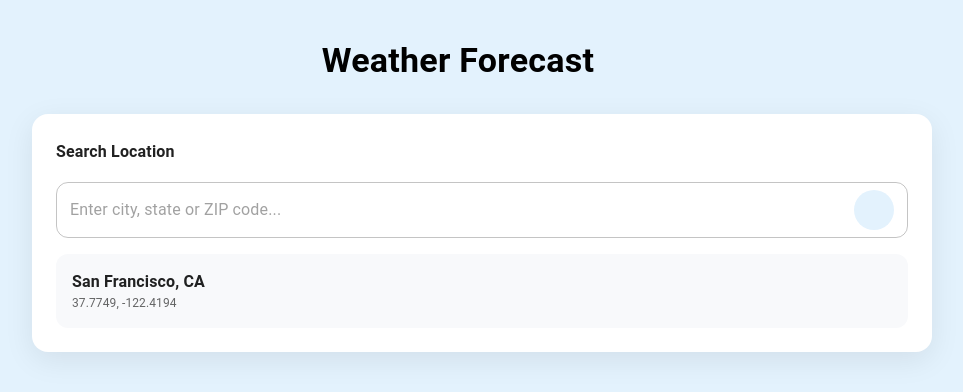
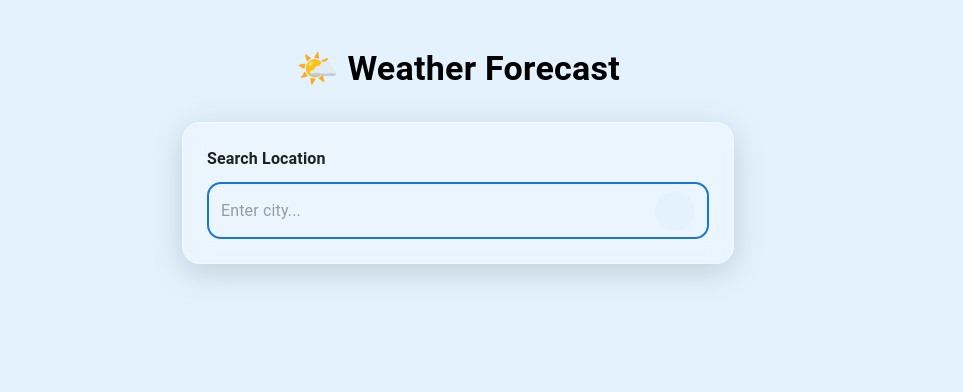
Before and after one commit to mokone-september/weather-appicaltion, a React (Vite) app: page / in a window 1280 px wide. Shown: the top 392 px of the page, without its empty margins (182-1145 px from the left). Built offline with nearby package versions, Linux system fonts and the light colour scheme; some icons are missing.

Commit message:
chore: polish cover letter wording and enhance readability

```diff
--- a/src/App.tsx
+++ b/src/App.tsx
@@ -1,4 +1,4 @@
-import { useState } from "react";
+import { useState, useEffect, useMemo } from "react";
 import {
   Box,
   TextField,
@@ -13,7 +13,9 @@ import {
 } from "@mui/material";
 import SearchIcon from "@mui/icons-material/Search";
 
-// Weather code mapping with weathericons.io CSS classes
+// ----------------------------------------
+// Weather code mapping
+// ----------------------------------------
 const weatherCodeMap: { [key: number]: { description: string; iconClass: string } } = {
   0: { description: "Clear sky", iconClass: "wi wi-day-sunny" },
   1: { description: "Mainly clear", iconClass: "wi wi-day-sunny" },
@@ -40,7 +42,9 @@ const weatherCodeMap: { [key: number]: { description: string; iconClass: string
   99: { description: "Heavy thunderstorm", iconClass: "wi wi-storm-showers" },
 };
 
-// City coordinate lookup
+// ----------------------------------------
+// Coordinates
+// ----------------------------------------
 const cityCoordinates: { [key: string]: { lat: number; lon: number } } = {
   "new york": { lat: 40.7128, lon: -74.006 },
   london: { lat: 51.5074, lon: -0.1278 },
@@ -54,23 +58,49 @@ const cityCoordinates: { [key: string]: { lat: number; lon: number } } = {
   beijing: { lat: 39.9042, lon: 116.4074 },
 };
 
+// ----------------------------------------
+// Weather type
+// ----------------------------------------
+interface WeatherData {
+  temperature: number;
+  windspeed: number;
+  winddirection: number;
+  weathercode: number;
+}
+
 export default function App() {
   const [city, setCity] = useState("");
-  const [weather, setWeather] = useState<any>(null);
+  const [weather, setWeather] = useState<WeatherData | null>(null);
   const [loading, setLoading] = useState(false);
   const [error, setError] = useState("");
+
+  // Autofocus search field
+  useEffect(() => {
+    document.getElementById("city-input")?.focus();
+  }, []);
+
+  // Load last city
+  useEffect(() => {
+    const last = localStorage.getItem("lastCity");
+    if (last) setCity(last);
+  }, []);
+
+  // Save last searched city
+  useEffect(() => {
+    if (weather) localStorage.setItem("lastCity", city);
+  }, [weather]);
 
   const getWeather = async () => {
     const trimmedCity = city.trim();
 
     if (!trimmedCity) {
-      setError("⚠️ Please enter a city name");
+      setError("Please enter a city name.");
       setWeather(null);
       return;
     }
 
     if (trimmedCity.length < 2) {
-      setError("⚠️ City name must be at least 2 characters");
+      setError("City name must be at least 2 characters.");
       return;
     }
 
@@ -84,7 +114,7 @@ export default function App() {
 
       if (!coordinates) {
         setError(
-          `❌ City "${trimmedCity}" not found. Try: New York, London, Tokyo, Sydney, Cape Town, Paris, Berlin, Moscow, Delhi, Beijing`
+          `City "${trimmedCity}" not found. Try: New York, London, Tokyo, Sydney, Cape Town, Paris, Berlin, Moscow, Delhi, Beijing`
         );
         setLoading(false);
         return;
@@ -97,67 +127,71 @@ export default function App() {
       if (!res.ok) throw new Error(`HTTP Error: ${res.status}`);
 
       const data = await res.json();
-      if (!data.current_weather) throw new Error("No weather data received");
+      if (!data.current_weather) throw new Error("No weather data");
 
       setWeather(data.current_weather);
-      setError("");
     } catch (err: any) {
-      if (err.message.includes("Failed to fetch")) {
-        setError("🌐 Network error. Check your connection.");
-      } else {
-        setError("❌ Something went wrong. Try again.");
-      }
+      setError("Unable to load weather details. Try again later.");
     } finally {
       setLoading(false);
     }
   };
 
-  const getDescription = (code: number) =>
-    weatherCodeMap[code]?.description ?? `Weather code: ${code}`;
+  const description = useMemo(
+    () => weather && weatherCodeMap[weather.weathercode]?.description,
+    [weather]
+  );
 
-  const getCardBackground = () => {
-    if (!weather) return "#fff";
-    if (weather.temperature >= 30) return "#FFECB3";
-    if (weather.temperature <= 10) return "#BBDEFB";
-    return "#E0F7FA";
-  };
+  const cityLabel =
+    city.trim().charAt(0).toUpperCase() + city.trim().slice(1);
+
+  // suggestions
+  const suggestions = Object.keys(cityCoordinates).filter((c) =>
+    c.startsWith(city.toLowerCase())
+  );
 
   return (
     <Container
-      maxWidth="md"
+      maxWidth="sm"
       sx={{
         minHeight: "100vh",
-        py: 5,
+        py: 6,
         display: "flex",
         flexDirection: "column",
         gap: 4,
+        transition: "background-image 0.8s",
       }}
     >
-      <Typography variant="h4" textAlign="center" fontWeight="bold">
-        Weather Forecast
+      <Typography variant="h4" fontWeight="bold" textAlign="center">
+      🌤️ Weather Forecast
       </Typography>
 
-      {/* SEARCH BAR CARD */}
+      {/* SEARCH BAR */}
       <Card
         sx={{
-          width: "100%",
-          borderRadius: "16px",
           p: 3,
-          boxShadow: "0 8px 30px rgba(0,0,0,0.08)",
+          borderRadius: "18px",
+          backdropFilter: "blur(12px)",
+          backgroundColor: "rgba(255,255,255,0.25)",
+          border: "1px solid rgba(255,255,255,0.3)",
+          boxShadow: "0 8px 32px rgba(0,0,0,0.15)",
         }}
       >
-        <Typography variant="subtitle1" fontWeight="bold" mb={2}>
+        <Typography fontWeight={600} mb={1.5}>
           Search Location
         </Typography>
 
         <TextField
+          id="city-input"
           fullWidth
-          placeholder="Enter city, state or ZIP code..."
+          placeholder="Enter city..."
           value={city}
           onChange={(e) => setCity(e.target.value)}
           onKeyDown={(e) => e.key === "Enter" && getWeather()}
           disabled={loading}
-          sx={{ "& .MuiOutlinedInput-root": { borderRadius: "12px" } }}
+          sx={{
+            "& .MuiOutlinedInput-root": { borderRadius: "14px" },
+          }}
           InputProps={{
             endAdornment: (
               <InputAdornment position="end">
@@ -165,8 +199,8 @@ export default function App() {
                   onClick={getWeather}
                   disabled={loading}
                   sx={{
-                    background: "#e3f2fd",
-                    "&:hover": { background: "#bbdefb" },
+                    backgroundColor: "#e3f2fd",
+                    "&:hover": { backgroundColor: "#bbdefb" },
                   }}
                 >
                   {loading ? <CircularProgress size={20} /> : <SearchIcon />}
@@ -176,27 +210,32 @@ export default function App() {
           }}
         />
 
-        {/* Suggested Location */}
+        {/* Suggestions */}
+        {city.length > 0 && suggestions.length > 0 && (
+          <Box mt={2} sx={{ borderTop: "1px solid #eee" }}>
+            {suggestions.slice(0, 5).map((name) => (
               <Box
-          mt={2}
+                key={name}
                 sx={{
-            p: 2,
-            borderRadius: "12px",
-            backgroundColor: "#f8f9fb",
+                  p: 1.5,
                   cursor: "pointer",
+                  "&:hover": { backgroundColor: "#f0f0f0" },
                 }}
-          onClick={() => setCity("San Francisco")}
+                onClick={() => {
+                  setCity(name);
+                  getWeather();
+                }}
               >
-          <Typography fontWeight="bold">San Francisco, CA</Typography>
-          <Typography fontSize="12px" color="text.secondary">
-            37.7749, -122.4194
-          </Typography>
+                {name.toUpperCase()}
               </Box>
+            ))}
+          </Box>
+        )}
       </Card>
 
       {/* ERRORS */}
       {error && (
-        <Alert severity="error" sx={{ width: "100%" }}>
+        <Alert severity="error" sx={{ borderRadius: "14px" }}>
           {error}
         </Alert>
       )}
@@ -205,43 +244,49 @@ export default function App() {
       {weather && (
         <Card
           sx={{
-            width: "100%",
-            mt: 2,
-            backgroundColor: getCardBackground(),
             borderRadius: "20px",
-            boxShadow: "0 8px 32px rgba(0,0,0,0.1)",
+            backgroundColor:
+              weather.temperature >= 30
+                ? "#FFECB3"
+                : weather.temperature <= 10
+                ? "#BBDEFB"
+                : "#E0F7FA",
+            boxShadow: "0 8px 32px rgba(0,0,0,0.15)",
+            animation: "fadeIn 0.6s ease",
+            "@keyframes fadeIn": {
+              from: { opacity: 0, transform: "translateY(10px)" },
+              to: { opacity: 1, transform: "translateY(0)" },
+            },
           }}
         >
           <CardContent>
             <Typography
-              variant="h5"
+              variant="h4"
+              fontWeight={600}
               textAlign="center"
               gutterBottom
-              sx={{ fontStyle: "italic", fontWeight: "bold" }}
             >
-              Current Weather in {city.charAt(0).toUpperCase() + city.slice(1)}
+              {cityLabel}
             </Typography>
 
+            {/* Weather Icon */}
             <Box
               sx={{
-                display: "grid",
-                gridTemplateColumns: "1fr 1fr",
-                gap: 2,
-                justifyItems: "center",
-                alignItems: "center",
+                display: "flex",
+                justifyContent: "center",
+                mb: 2,
               }}
             >
-              <Box sx={{ gridColumn: "1 / -1", textAlign: "center" }}>
               <Box
                 sx={{
-                    display: "inline-flex",
-                    justifyContent: "center",
-                    alignItems: "center",
-                    width: 80,
-                    height: 80,
+                  width: { xs: 100, sm: 130 },
+                  height: { xs: 100, sm: 130 },
                   borderRadius: "50%",
                   backgroundColor: "#E3F2FD",
-                    fontSize: 60,
+                  display: "flex",
+                  alignItems: "center",
+                  justifyContent: "center",
+                  fontSize: { xs: 70, sm: 90 },
                   color: "#1976D2",
                 }}
               >
@@ -249,27 +294,38 @@ export default function App() {
               </Box>
             </Box>
 
-              <Box textAlign="center">
-                <Typography variant="h3" fontWeight="bold">
+            {/* Weather Details */}
+            <Box
+              sx={{
+                display: "grid",
+                gridTemplateColumns: "1fr 1fr",
+                gap: 3,
+                textAlign: "center",
+              }}
+            >
+              <Box>
+                <Typography variant="h3" fontWeight="700">
                   {Math.round(weather.temperature)}°C
                 </Typography>
                 <Typography color="text.secondary">Temperature</Typography>
               </Box>
 
-              <Box textAlign="center">
-                <Typography variant="h6">
-                  {getDescription(weather.weathercode)}
+              <Box>
+                <Typography variant="h6" fontWeight={500}>
+                  {description}
                 </Typography>
                 <Typography color="text.secondary">Conditions</Typography>
               </Box>
 
-              <Box textAlign="center">
-                <Typography>{weather.windspeed.toFixed(1)} km/h</Typography>
+              <Box>
+                <Typography variant="h6">
+                  {weather.windspeed.toFixed(1)} km/h
+                </Typography>
                 <Typography color="text.secondary">Wind Speed</Typography>
               </Box>
 
-              <Box textAlign="center">
-                <Typography fontWeight="bold">
+              <Box>
+                <Typography variant="h6" fontWeight="600">
                   {Math.round(weather.winddirection)}°
                 </Typography>
                 <Typography color="text.secondary">Wind Direction</Typography>
```
Lines whose indentation alone changed are shown as unchanged.
